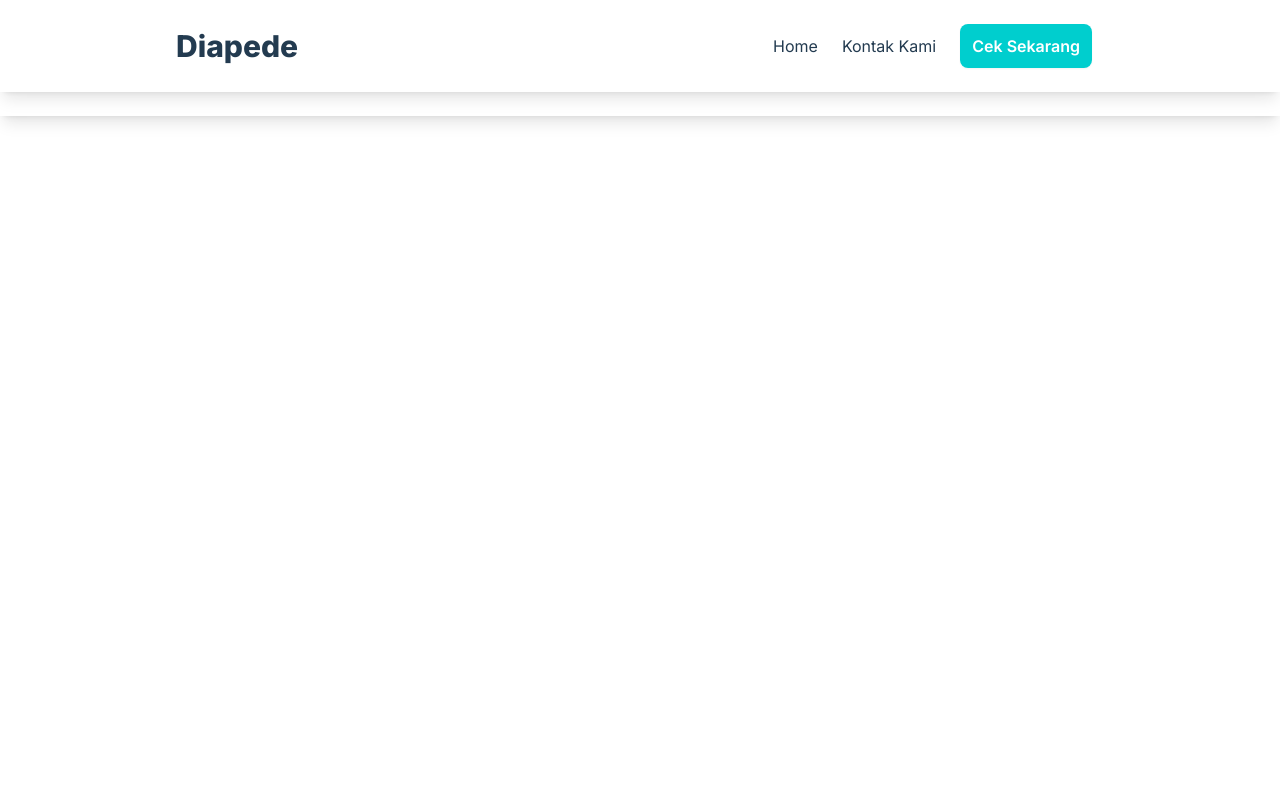
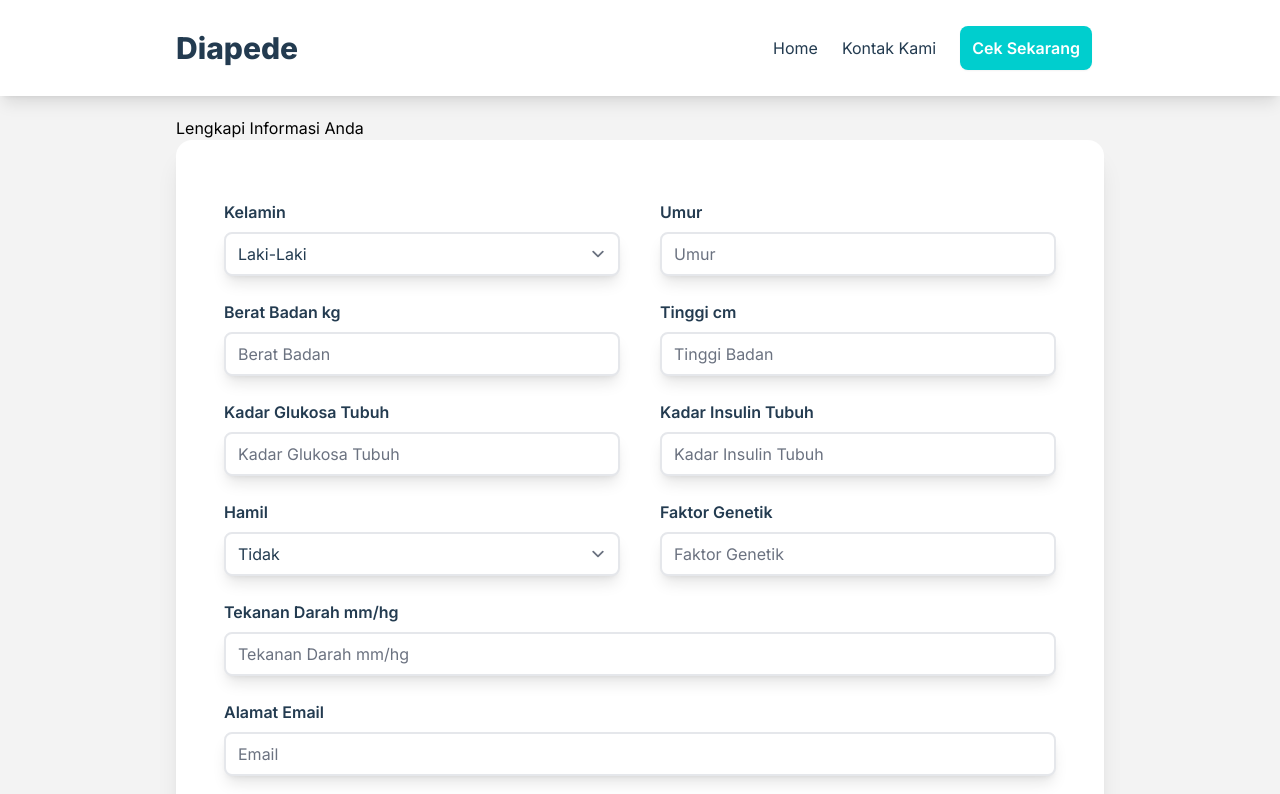
Before and after one commit to javierreansyah/Diapede, a React (Vite) app: page /checkup in a window 1280 px wide. Shown: the top 794 px of the page. Built offline with nearby package versions, Linux system fonts and the light colour scheme.

Commit message:
added check form, react router dom, and basic navigatable site

```diff
--- a/package.json
+++ b/package.json
@@ -10,6 +10,7 @@
     "preview": "vite preview"
   },
   "dependencies": {
+    "@tailwindcss/forms": "^0.5.6",
     "react": "^18.2.0",
     "react-dom": "^18.2.0",
     "react-router-dom": "^6.17.0"
--- a/src/components/Checkup.jsx
+++ b/src/components/Checkup.jsx
@@ -2,7 +2,89 @@ import React from 'react'
 
 const Checkup = () => {
   return (
-    <div>Checkup</div>
+    <div class='bg-web-white h-full'>
+      <div class='h-24'></div>
+
+      <div class='mx-44 my-5'>
+        <h1>Lengkapi Informasi Anda</h1>
+
+        <div class='p-12 bg-web-pure shadow-xl rounded-2xl max-w-5xl'>
+
+          <form action='#' method='POST'>
+            <div class='flex gap-10'>
+              <div class='my-3 flex-1'>
+                <label id='kelamin' class='formlabel'>Kelamin</label>
+                <select name='kelamin' class='forminput'>
+                  <option value="Laki-Laki">Laki-Laki</option>
+                  <option value="Perempuan">Perempuan</option>
+                </select>
+              </div>
+              <div class='my-3 flex-1'>
+                <label id='umur' class='formlabel'>Umur</label>
+                <input id='umur' name='umur' type='number' required placeholder='Umur' class='forminput'></input>
+              </div>
+            </div>
+
+            <div class='flex gap-10'>
+              <div class='my-3 flex-1'>
+                <label id='berat-badan' class='formlabel'>Berat Badan kg</label>
+                <input id='berat-badan' name='iberat-badan' type='number' required placeholder='Berat Badan' class='forminput'></input>
+              </div>
+              <div class='my-3 flex-1'>
+                <label id='tinggi' class='formlabel'>Tinggi cm</label>
+                <input id='tinggi' name='tinggi' type='number' required placeholder='Tinggi Badan' class='forminput'></input>
+              </div>
+            </div>
+
+            <div class='flex gap-10'>
+              <div class='my-3 flex-1'>
+                <label id='glukosa' class='formlabel'>Kadar Glukosa Tubuh</label>
+                <input id='glukosa' name='glukosa' type='number' required placeholder='Kadar Glukosa Tubuh' class='forminput'></input>
+              </div>
+              <div class='my-3 flex-1'>
+                <label id='insulin' class='formlabel'>Kadar Insulin Tubuh</label>
+                <input id='insulin' name='insulin' type='number' required placeholder='Kadar Insulin Tubuh' class='forminput'></input>
+              </div>
+            </div>
+
+            <div class='flex gap-10'>
+              <div class='my-3 flex-1'>
+                <label id='hamil' class='formlabel'>Hamil</label>
+                <select id='hamil' name='hamil' class='forminput'>
+                  <option value="Laki-Laki">Tidak</option>
+                  <option value="Perempuan">Ya</option>
+                </select>
+              </div>
+              <div class='my-3 flex-1'>
+                <label id='Faktor Genetik' class='formlabel'>Faktor Genetik</label>
+                <input id='Faktor Genetik' name='Faktor Genetik' type='number' required placeholder='Faktor Genetik' class='forminput'></input>
+              </div>
+            </div>
+
+            <div class='flex gap-10'>
+              <div class='my-3 flex-1'>
+                <label id='Tekanan Darah' class='formlabel'>Tekanan Darah mm/hg</label>
+                <input id='Tekanan Darah' name='Tekanan Darah' type='number' required placeholder='Tekanan Darah mm/hg' class='forminput'></input>
+              </div>
+            </div>
+
+            <div class='flex gap-10'>
+              <div class='my-3 flex-1'>
+                <label id='email' class='formlabel'>Alamat Email</label>
+                <input id='email' name='email' type='email' required placeholder='Email' class='forminput'></input>
+              </div>
+            </div>
+
+            <div>
+              <input type="submit" class='mt-2 py-2 px-3 font-semibold rounded-lg bg-web-cyan text-web-pure hover:text-gray-100 text-base shadow-sm'/>
+            </div>
+
+          </form>
+        </div>
+      </div>
+      <div class='h-24'></div>
+
+    </div>
   )
 }
 
--- a/src/components/Footer.jsx
+++ b/src/components/Footer.jsx
@@ -4,8 +4,8 @@ const Footer = () => {
   return (
     <div class='shadow-lg top-0 bg-white w-full z-50'>
       <div class='flex justify-center flex-shrink-0'>
-        <nav class='w-full mx-44 flex justify-between items-center'>
-          <h1 class='py-7 font-extrabold text-web-gray  text-3xl'>
+        <nav class='h-24 w-full mx-44 flex justify-between items-center'>
+          <h1 class='font-extrabold text-web-gray  text-3xl'>
             Diapede
           </h1>
           <span class=' font-normal text-web-gray  text-base'>
--- a/src/components/Heros.jsx
+++ b/src/components/Heros.jsx
@@ -14,7 +14,7 @@ const Heros = () => {
         <div class="mx-44 pt-80 pb-60">
           <div>
             <h1 class='left font-extrabold text-7xl text-web-dark'>
-              Diagnosis Dini
+              Deteksi Dini
             </h1>
             <h1 class='left font-extrabold text-7xl text-web-dark'>
               Diabetes
--- a/src/components/Navbar.jsx
+++ b/src/components/Navbar.jsx
@@ -3,10 +3,10 @@ import { Link } from 'react-router-dom'
 
 const Navbar = () => {
   return (
-    <div class='shadow-lg fixed top-0 bg-white w-full z-50'>
+    <div class=' shadow-lg fixed top-0 bg-white w-full z-50'>
       <div class='flex justify-center flex-shrink-0'>
-        <nav class='w-full mx-44 flex justify-between items-center'>
-          <Link to='/' class='py-7 font-extrabold text-web-dark hover:text-gray-400 text-3xl'>
+        <nav class='h-24 w-full mx-44 flex justify-between items-center'>
+          <Link to='/' class='font-extrabold text-web-dark hover:text-gray-400 text-3xl'>
             Diapede
           </Link>
           <div class=''>
--- a/src/index.css
+++ b/src/index.css
@@ -6,5 +6,13 @@
 
 h1, div, body {
   font-family: 'Inter', sans-serif;
+}
 
+@layer components {
+  .forminput {
+    @apply block w-full mt-2 rounded-lg border-gray-200 border-2 shadow-lg text-web-dark hover:border-gray-400 focus:border-gray-400  focus:ring-1 focus:ring-gray-400
+  }
+  .formlabel {
+    @apply block text-base font-semibold text-web-dark
+  }
 }
--- a/tailwind.config.js
+++ b/tailwind.config.js
@@ -22,5 +22,7 @@ export default {
     },
   },
   variants: {},
-  plugins: [],
+  plugins: [
+    require('@tailwindcss/forms'),
+  ],
 }
```
Also changed, not shown: 1 other file (tests, documents, lock files or other folders).
